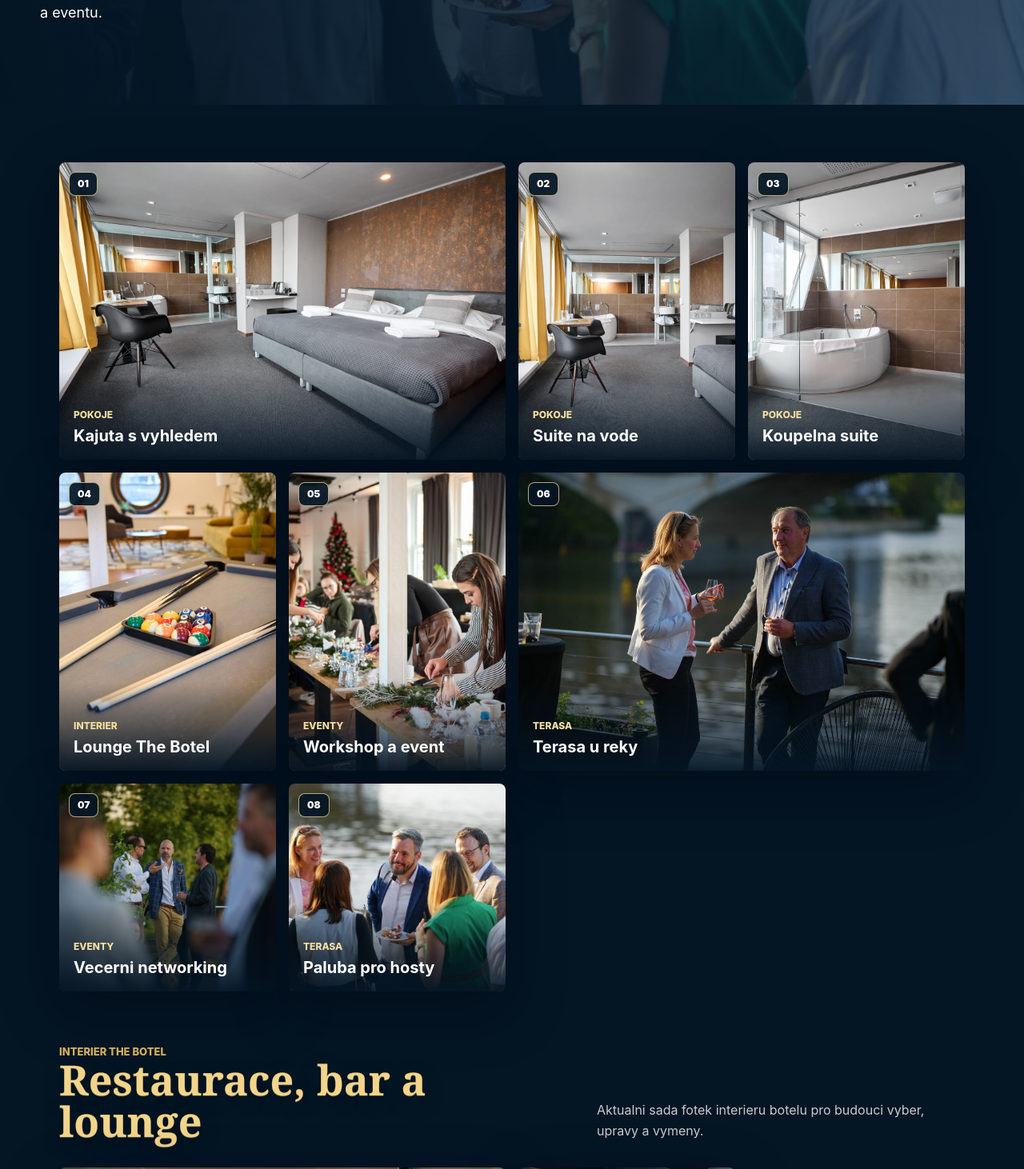
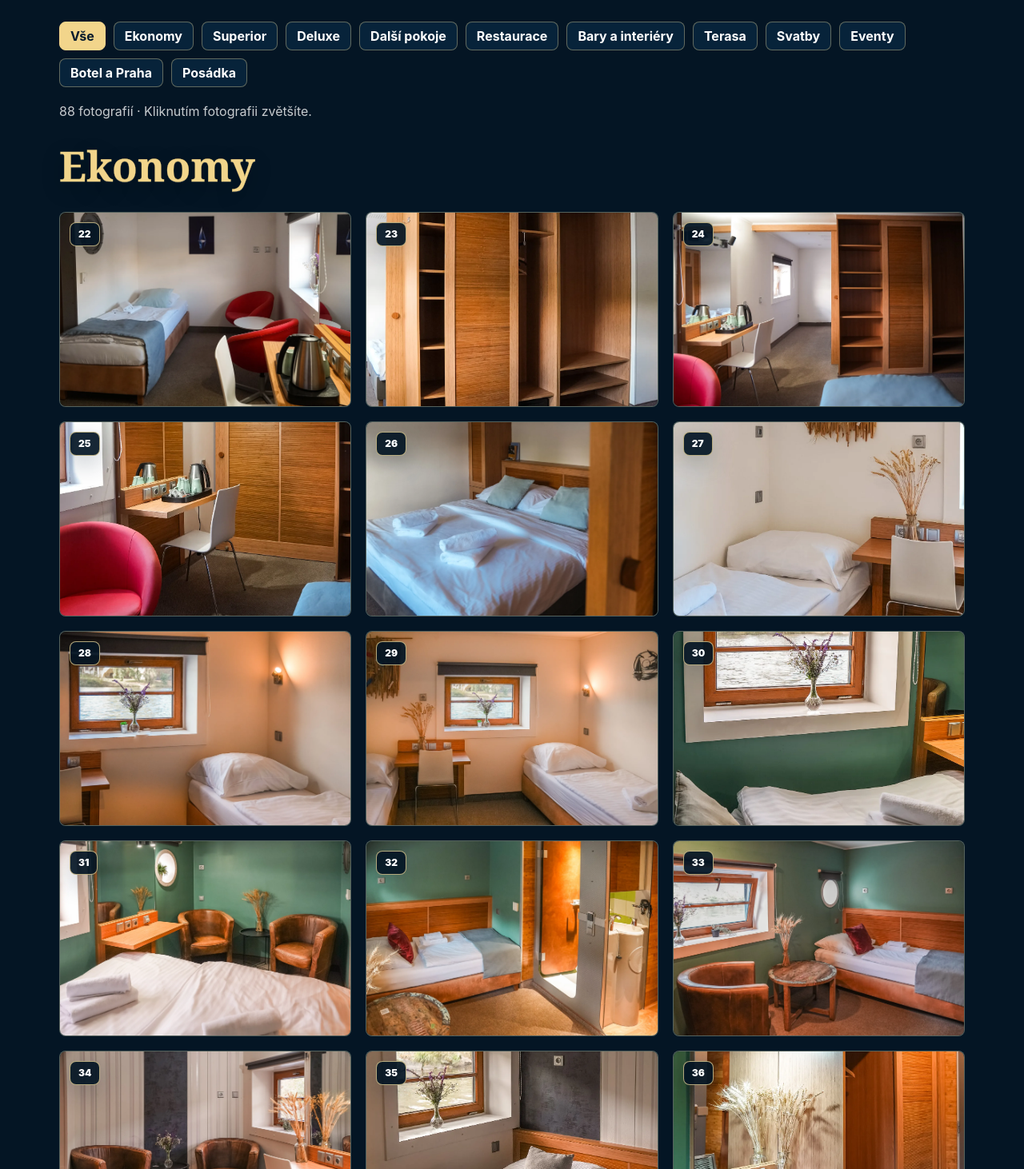
Before and after one commit to vct5d8tb75-sketch/botel-app, a Next.js app: page /galerie in a window 1280 px wide. Shown: the part 588-2050 px from the top of the page at 80% size. Built offline with nearby package versions, Linux system fonts and the light colour scheme.

Commit message:
Rename breakfast lounge and organize full site gallery by category

```diff
--- a/public/photo-catalog.json
+++ b/public/photo-catalog.json
@@ -589,7 +589,7 @@
       "asset": "/restaurants/the-river/img_0554.webp",
       "number": 80,
       "original": "IMG_0554.JPG",
-      "description": "Hlavní restaurace The River s kulatými okny",
+      "description": "Snídaňový salónek s kulatými okny",
       "source_sha256": "de2f48b2c94ce231444536054caaba5e94326c40b8fbb16cf4c4d12a751d94e4"
     },
     {
--- a/public/restaurants/the-river/catalog.json
+++ b/public/restaurants/the-river/catalog.json
@@ -5,7 +5,7 @@
       "asset": "/restaurants/the-river/img_0554.webp",
       "number": 80,
       "original": "IMG_0554.JPG",
-      "description": "Hlavní restaurace The River s kulatými okny",
+      "description": "Snídaňový salónek s kulatými okny",
       "source_sha256": "de2f48b2c94ce231444536054caaba5e94326c40b8fbb16cf4c4d12a751d94e4"
     },
     {
--- a/src/app/eventy/page.tsx
+++ b/src/app/eventy/page.tsx
@@ -10,7 +10,7 @@ const eventSpaces = [
     text: "Slunecni paluba pro welcome drink, obrad, networking nebo vecerni posezeni nad rekou.",
   },
   {
-    name: "The River a The Deck",
+    name: "Snídaňový salónek a The Deck",
     text: "Restaurace, hlavni bar a palubni servis pro hostiny, firemni catering a privatni bar.",
   },
 ];
--- a/src/app/galerie/page.tsx
+++ b/src/app/galerie/page.tsx
@@ -1,48 +1,11 @@
 import { PublicPage } from "@/components/public-page";
-import { interiorGallery, marinaGallery } from "@/lib/gallery-assets";
-import { formatPhotoNumber } from "@/lib/photo-index";
-import { publicAsset } from "@/lib/site-assets";
+import { siteGallery } from "@/lib/site-gallery";
+import { SiteGallery } from "./site-gallery";
 
 export default function GalleryPage() {
   return (
-    <PublicPage
-      eyebrow="Fotogalerie"
-      title="Atmosfera boutique hotelu, vody a Prahy"
-      description="Galerie je pripravena pro realne fotografie kajut, restaurace, baru, terasy a eventu."
-    >
-      <section className="page-section">
-        <div className="gallery-grid">
-          {marinaGallery.map((item) => (
-            <article className="gallery-card" key={item.src}>
-              <img src={publicAsset(item.src as `/${string}`)} alt={item.title} />
-              <span className="photo-number" aria-hidden="true">{formatPhotoNumber(item.src)}</span>
-              <div className="gallery-caption">
-                <span>{item.category}</span>
-                <h3>{item.title}</h3>
-              </div>
-            </article>
-          ))}
-        </div>
-        <div className="section-head gallery-section-head">
-          <div>
-            <span className="eyebrow">Interier The Botel</span>
-            <h2>Restaurace, bar a lounge</h2>
-          </div>
-          <p>Aktualni sada fotek interieru botelu pro budouci vyber, upravy a vymeny.</p>
-        </div>
-        <div className="gallery-grid interior-gallery-grid">
-          {interiorGallery.map((item) => (
-            <article className="gallery-card" key={item.src}>
-              <img src={publicAsset(item.src as `/${string}`)} alt={item.title} />
-              <span className="photo-number" aria-hidden="true">{formatPhotoNumber(item.src)}</span>
-              <div className="gallery-caption">
-                <span>{item.category}</span>
-                <h3>{item.title}</h3>
-              </div>
-            </article>
-          ))}
-        </div>
-      </section>
+    <PublicPage eyebrow="Fotogalerie" title="Fotogalerie The Botel" description="Prohlédněte si pokoje, snídaňový salónek, bary, terasu i atmosféru života na vodě. Fotografie si můžete vybrat podle kategorií.">
+      <section className="page-section"><SiteGallery groups={siteGallery} /></section>
     </PublicPage>
   );
 }
--- /dev/null
+++ b/src/app/galerie/site-gallery.module.css
@@ -0,0 +1,7 @@
+.filters { display: flex; flex-wrap: wrap; gap: 10px; margin-bottom: 20px; }
+.filters button { cursor: pointer; }
+.filters button[aria-pressed="true"] { color: var(--navy); background: var(--heading-gold); border-color: var(--heading-gold); }
+.filters button:focus-visible { outline: 3px solid var(--heading-gold); outline-offset: 4px; }
+.count { margin: 0 0 32px; color: var(--text-muted); }
+.category { margin-bottom: 56px; }
+.category:last-of-type { margin-bottom: 0; }
--- /dev/null
+++ b/src/app/galerie/site-gallery.tsx
@@ -0,0 +1,46 @@
+"use client";
+
+import { useRef, useState } from "react";
+import { publicAsset } from "@/lib/site-assets";
+import { formatPhotoNumber } from "@/lib/photo-index";
+import viewer from "../pokoje/ekonomy/room-gallery.module.css";
+import styles from "./site-gallery.module.css";
+
+type Photo = { src: `/${string}`; number: number; alt: string };
+type Group = { category: string; photos: Photo[] };
+
+export function SiteGallery({ groups }: { groups: Group[] }) {
+  const [category, setCategory] = useState("Vše");
+  const [index, setIndex] = useState(0);
+  const [opened, setOpened] = useState(false);
+  const dialog = useRef<HTMLDialogElement>(null);
+  const visibleGroups = category === "Vše" ? groups : groups.filter((group) => group.category === category);
+  const photos = visibleGroups.flatMap((group) => group.photos);
+  const move = (direction: number) => setIndex((current) => (current + direction + photos.length) % photos.length);
+
+  return <>
+    <div className={styles.filters} role="group" aria-label="Kategorie fotografií">
+      {["Vše", ...groups.map((group) => group.category)].map((name) => <button className="button secondary" type="button" key={name} aria-pressed={category === name} onClick={() => { setCategory(name); setIndex(0); }}>{name}</button>)}
+    </div>
+    <p className={styles.count} aria-live="polite">{photos.length} fotografií · Kliknutím fotografii zvětšíte.</p>
+    {visibleGroups.map((group) => <section key={group.category} className={styles.category} aria-label={`Fotografie: ${group.category}`}>
+      <div className="section-head"><h2>{group.category === "Restaurace" ? "Restaurace · Snídaňový salónek" : group.category}</h2></div>
+      <div className={viewer.grid}>
+        {group.photos.map((photo) => <button className={viewer.thumbnail} type="button" key={photo.src} aria-label={`Zvětšit fotografii ${formatPhotoNumber(photo.src)}: ${photo.alt}`} onClick={() => { setIndex(photos.findIndex((item) => item.src === photo.src)); setOpened(true); dialog.current?.showModal(); }}>
+          <img src={publicAsset(photo.src)} alt={photo.alt} loading="lazy" width={640} height={427} />
+          <span className="photo-number">{formatPhotoNumber(photo.src)}</span>
+        </button>)}
+      </div>
+    </section>)}
+    <dialog ref={dialog} className={viewer.dialog} aria-label="Fotogalerie The Botel" onClose={() => setOpened(false)} onClick={(event) => { if (event.target === event.currentTarget) dialog.current?.close(); }} onKeyDown={(event) => {
+      if (event.key === "ArrowRight") { event.preventDefault(); move(1); }
+      if (event.key === "ArrowLeft") { event.preventDefault(); move(-1); }
+    }}>
+      <div className={viewer.viewer}>
+        <div className={viewer.toolbar}><span aria-live="polite">{formatPhotoNumber(photos[index].src)} · {index + 1} / {photos.length}</span><button type="button" aria-label="Zavřít galerii" autoFocus onClick={() => dialog.current?.close()}>Zavřít ×</button></div>
+        {opened && <img className={viewer.fullImage} src={publicAsset(photos[index].src)} alt={photos[index].alt} />}
+        <div className={viewer.toolbar}><button type="button" aria-label="Předchozí fotografie" onClick={() => move(-1)}>← Předchozí</button><button type="button" aria-label="Další fotografie" onClick={() => move(1)}>Další →</button></div>
+      </div>
+    </dialog>
+  </>;
+}
--- a/src/app/page.tsx
+++ b/src/app/page.tsx
@@ -14,7 +14,7 @@ const highlights = [
 ];
 
 const departmentLogos = [
-  { name: "River", label: "Snídaně & restaurace", href: "/restaurace", hasWaves: true },
+  { name: "Snídaňový salónek", label: "Snídaně pro hosty", href: "/restaurace", hasWaves: true },
   { name: "AFT", label: "Bar na zadní palubě", href: "/restaurace", hasWaves: true },
   { name: "Salon", label: "Hlavní společenská místnost", href: "/eventy" },
   { name: "Sun Deck", label: "Sluneční terasa", href: "/terasa" },
@@ -170,8 +170,8 @@ export default function HomePage() {
           <div className="department-logo-grid">
             {departmentLogos.map((item) => (
               <Link className="department-logo-card" href={item.href} key={item.name}>
-                <span className="department-logo" aria-label={`The ${item.name} ${item.label}`}>
-                  <span className="the">The</span>
+                <span className="department-logo" aria-label={`${item.name === "Snídaňový salónek" ? "" : "The "}${item.name} ${item.label}`}>
+                  {item.name !== "Snídaňový salónek" && <span className="the">The</span>}
                   <span className="name">{item.name}</span>
                   <span className="sub">{item.label}</span>
                   {item.hasWaves ? <span className="wave-mark" aria-hidden="true" /> : null}
--- a/src/app/svatby/page.tsx
+++ b/src/app/svatby/page.tsx
@@ -34,7 +34,7 @@ const capacities = [
 const weddingFlow = [
   "Priprava, dekorace a koordinace hostu eventovym tymem",
   "Obrad na slunecni palube The Sun Deck s vyhledem na reku",
-  "Hostina v The River, The Salon nebo ve vnitrnich prostorach pri spatnem pocasi",
+  "Hostina ve Snídaňovém salónku, The Salon nebo ve vnitrnich prostorach pri spatnem pocasi",
   "Vecerni bar v The Deck, The Horizon nebo The AFT",
   "Ubytovani hostu primo v pokojich a kajutach The Botel",
 ];
--- /dev/null
+++ b/src/lib/site-gallery.ts
@@ -0,0 +1,31 @@
+import catalog from "../../public/photo-catalog.json";
+import { interiorGallery, marinaGallery } from "./gallery-assets";
+
+const legacyPhotos = [...marinaGallery, ...interiorGallery];
+const categoryNames = ["Ekonomy", "Superior", "Deluxe", "Další pokoje", "Restaurace", "Bary a interiéry", "Terasa", "Svatby", "Eventy", "Botel a Praha", "Posádka"];
+
+function categoryFor(src: string) {
+  if (src.startsWith("/rooms/ekonomy/")) return "Ekonomy";
+  if (src.startsWith("/rooms/superrior/")) return "Superior";
+  if (src.startsWith("/rooms/deluxe/")) return "Deluxe";
+  if (src.startsWith("/restaurants/")) return "Restaurace";
+  if (src.startsWith("/weddings/")) return "Svatby";
+  if (src.startsWith("/crew/")) return "Posádka";
+  if (src.startsWith("/terrace-") || src === "/homepage-vltava-perspective.webp") return "Terasa";
+  const legacy = legacyPhotos.find((photo) => photo.src === src);
+  if (legacy?.category === "Pokoje") return "Další pokoje";
+  if (legacy?.category === "Restaurace") return "Restaurace";
+  if (legacy?.category === "Terasa") return "Terasa";
+  if (legacy?.category === "Eventy") return "Eventy";
+  if (legacy) return "Bary a interiéry";
+  return "Botel a Praha";
+}
+
+export const siteGallery = categoryNames.map((category) => ({
+  category,
+  photos: catalog.photos.filter((photo) => categoryFor(photo.asset) === category).map((photo) => ({
+    src: photo.asset as `/${string}`,
+    number: photo.number,
+    alt: "description" in photo ? String(photo.description) : legacyPhotos.find((item) => item.src === photo.asset)?.title ?? (category === "Posádka" ? "Kapitán The Botel" : "The Botel na Vltavě v Praze"),
+  })),
+})).filter((group) => group.photos.length > 0);
```
Also changed, not shown: src/app/restaurace/page.tsx (+9 -9 lines).
